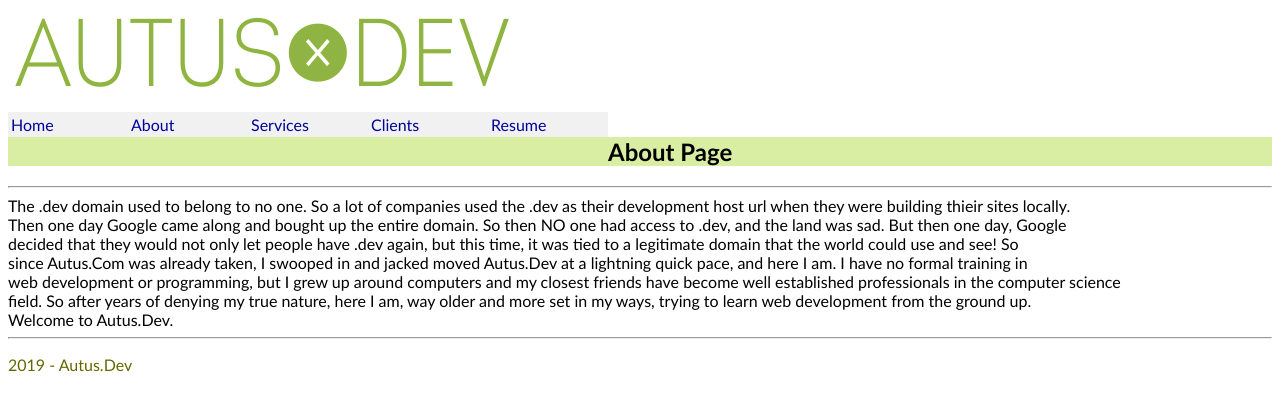
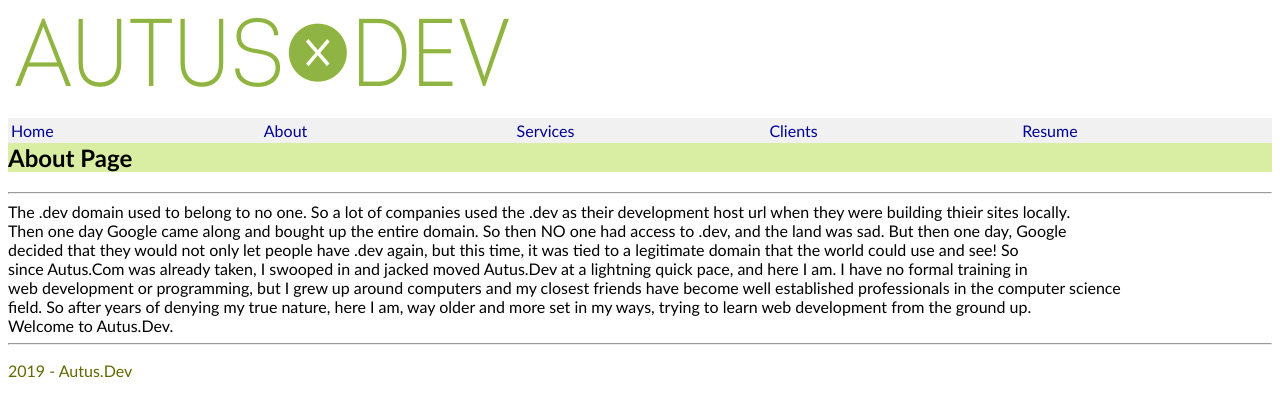
Before and after one commit to melzworld/autus.dev, a PHP site: page /about.html in a window 1280 px wide. Shown: the top 417 px of the page. Run offline with PHP 8.4, Linux system fonts and the light colour scheme.

Commit message:
Flexbox Nav Menu Up

```diff
--- a/src/about.html
+++ b/src/about.html
@@ -17,8 +17,8 @@
   <header>
     <a href="index.html"><img alt="Autus.Dev logo" src ="images/logo.PNG"></a>
     <nav>
-      <ul id="navMenu" style=" padding: 0; padding-bottom: 5px; margin-left: 0px;">
-        <li ><a href="index.html">Home</a></li>
+      <ul style="padding: 0; padding-bottom: 0; margin-left: 0; margin-bottom: 0">
+        <li><a href="index.html">Home</a></li>
         <li><a href="about.html">About</a></li>
         <li><a href="services.html">Services</a></li>
         <li><a href="clients.html">Clients</a></li>
--- a/src/clients.html
+++ b/src/clients.html
@@ -17,7 +17,7 @@
   <header>
     <a href="index.html"><img alt="Autus.Dev logo" src ="images/logo.PNG"></a>
     <nav>
-      <ul id="navMenu" style=" padding: 0; padding-bottom: 5px; margin-left: 0px;">
+      <ul style="padding: 0; padding-bottom: 0; margin-left: 0; margin-bottom: 0">
         <li><a href="index.html">Home</a></li>
         <li><a href="about.html">About</a></li>
         <li><a href="services.html">Services</a></li>
--- a/src/index.html
+++ b/src/index.html
@@ -17,7 +17,7 @@
   <header>
     <a href="index.html"><img alt="Autus.Dev logo" src ="images/logo.PNG"></a>
     <nav>
-      <ul id="navMenu" style=" padding: 0; padding-bottom: 5px; margin-left: 0px;">
+      <ul style="padding: 0; padding-bottom: 0; margin-left: 0; margin-bottom: 0">
         <li><a href="index.html">Home</a></li>
         <li><a href="about.html">About</a></li>
         <li><a href="services.html">Services</a></li>
--- a/src/resume.html
+++ b/src/resume.html
@@ -17,7 +17,7 @@
   <header>
     <a href="index.html"><img alt="Autus.Dev logo" src ="images/logo.PNG"></a>
     <nav>
-      <ul id="navMenu" style=" padding: 0; padding-bottom: 5px; margin-left: 0px;">
+      <ul style="padding: 0; padding-bottom: 0; margin-left: 0; margin-bottom: 0">
         <li><a href="index.html">Home</a></li>
         <li><a href="about.html">About</a></li>
         <li><a href="services.html">Services</a></li>
--- a/src/services.html
+++ b/src/services.html
@@ -17,7 +17,7 @@
   <header>
     <a href="index.html"><img alt="Autus.Dev logo" src ="images/logo.PNG"></a>
     <nav>
-      <ul id="navMenu" style=" padding: 0; padding-bottom: 5px; margin-left: 0px;">
+      <ul style="padding: 0; padding-bottom: 0; margin-left: 0; margin-bottom: 0">
         <li><a href="index.html">Home</a></li>
         <li><a href="about.html">About</a></li>
         <li><a href="services.html">Services</a></li>
--- a/src/style.css
+++ b/src/style.css
@@ -1,64 +1,34 @@
-/* #navMenu ul {
-    list-style-type: none;
-    margin: 0;
-    padding: 0;
-    width: 200px;
-    background-color: #f1f1f1;
-} */
-
-/* #navMenu li a {
-    display: block;
-    color: #000;
-    padding: 8px 16px;
-    text-decoration: none;
-} */
-/* #navMenu li a:hover {
-    background-color: #555;
-    color: white;
-} */
-
-#navMenu {
-	margin: 10px;
-	width: 900px;
-	font-family: 'Gill Sans', 'Gill Sans MT', 'Calibri', 'Trebuchet MS', sans-serif;
+nav ul {
+    display: flex;
 }
-
-#navMenu li {
+nav ul li {
+    flex: 1;
     display:block;
     width:120px;
-    float:left;
-    /* margin-left:20px; */
-    /* border:1px solid #000; */
 }
-
-#navMenu a:hover {
+nav ul li a {
+    display:block;
+	padding:3px;
+	text-decoration:none;
+    background-color: #f1f1f1;
+	color:#009;
+}
+nav ul li a:hover {
     background-color: #555;
     color: white;
 }
-
-#navMenu a {
-	display:block;
-	padding:3px;
-	text-decoration:none;
-    background-color: #f1f1f1;
-
-	color:#009;
-}
-
 h1 {
     color: black;
     background-color: #d9eda3;
+    margin-block-start: 0;
 }
-
 h2 {
     color: white;
     background-color: #474747;
 }
-
 p {
     color: #636800;
 }
-
 body {
     font-family: 'Gill Sans', 'Gill Sans MT', 'Calibri', 'Trebuchet MS', sans-serif;
 }
```
